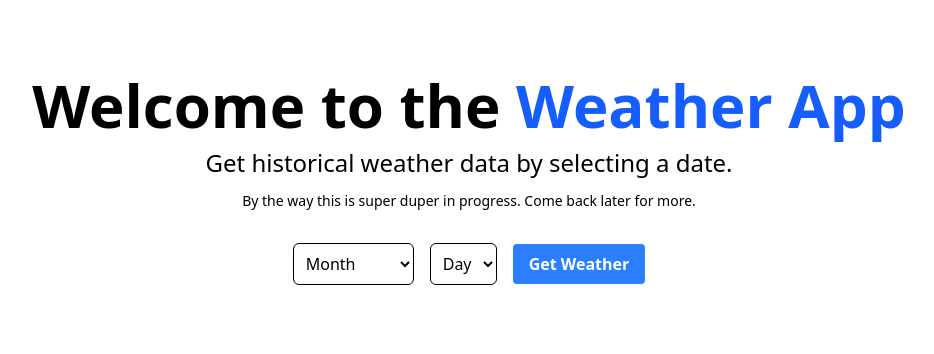
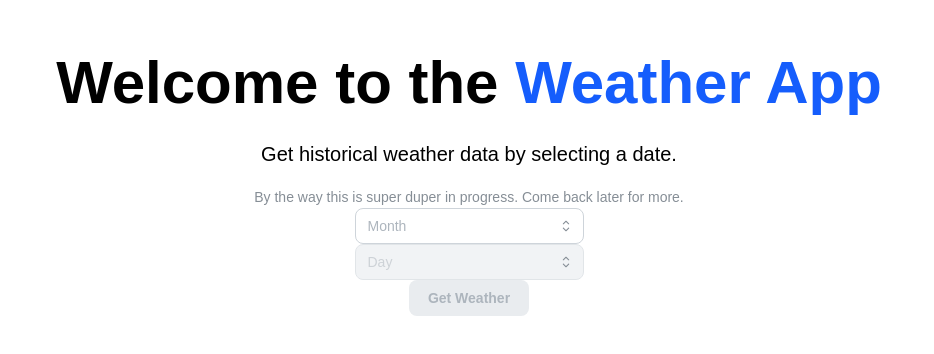
Before and after one commit to akurre/vaycay_v2, a React (Vite) app in the folder client/: page / in a window 1280 px wide. Shown: the part 220-574 px from the top of the page, without its empty margins (171-1105 px from the left). Built offline with nearby package versions, Linux system fonts and the light colour scheme.

Commit message:
mantine!!

```diff
--- a/client/package.json
+++ b/client/package.json
@@ -16,6 +16,10 @@
   },
   "dependencies": {
     "@apollo/client": "^4.0.8",
+    "@mantine/core": "^8.3.6",
+    "@mantine/dates": "^8.3.6",
+    "@mantine/hooks": "^8.3.6",
+    "dayjs": "^1.11.18",
     "graphql": "^16.9.0",
     "react": "^19.0.0",
     "react-dom": "^19.0.0",
--- a/client/src/App.tsx
+++ b/client/src/App.tsx
@@ -1,15 +1,20 @@
 import { BrowserRouter, Routes, Route } from 'react-router-dom';
+import { MantineProvider } from '@mantine/core';
+import '@mantine/core/styles.css';
+import { theme } from './theme';
 import Home from './pages/home';
 import DateWeatherPage from './pages/date';
 
 function App() {
   return (
+    <MantineProvider theme={theme}>
       <BrowserRouter>
         <Routes>
           <Route path="/" element={<Home />} />
           <Route path="/day/:date" element={<DateWeatherPage />} />
         </Routes>
       </BrowserRouter>
+    </MantineProvider>
   );
 }
 
--- a/client/src/components/Map/MapPopup.tsx
+++ b/client/src/components/Map/MapPopup.tsx
@@ -1,32 +1,27 @@
 import { WeatherData } from '../../types/cityWeatherDataType';
 import { Popup } from 'react-leaflet';
+import { Title, Text } from '@mantine/core';
+import { toTitleCase } from '../../utils/toTitleCase';
+import { formatWeatherData } from './utils/formatWeatherData';
 
 interface PopupProps {
   city: WeatherData;
 }
 
 const MapPopup = (Props: PopupProps) => {
-  // TODO reformat all this crapola
+  const weatherItems = formatWeatherData(Props.city);
+
   return (
     <Popup>
       <div className="space-y-1">
-        <h3>
-          {Props.city.city.toLowerCase().replace(/\b\w/g, (char) => char.toUpperCase())},{' '}
-          {Props.city.country ?? ''}
-        </h3>
-        {Props.city.maxTemperature !== null && (
-          <p>Max Temp: {Props.city.maxTemperature.toFixed(1)}&deg;C</p>
-        )}
-        {Props.city.minTemperature !== null && (
-          <p>Min Temp: {Props.city.minTemperature.toFixed(1)}&deg;C</p>
-        )}
-        {Props.city.avgTemperature !== null && (
-          <p>Average Temp: {Props.city.avgTemperature.toFixed(1)}&deg;C</p>
-        )}
-        {Props.city.precipitation !== null && <p>Precipitation: {Props.city.precipitation}cm</p>}
-        {Props.city.population !== null && (
-          <p>Population: {Props.city.population.toLocaleString()}</p>
-        )}
+        <Title order={4}>
+          {toTitleCase(Props.city.city)}, {Props.city.country ?? ''}
+        </Title>
+        {weatherItems.map((item, index) => (
+          <Text key={index} size="sm">
+            {item.label}: {item.value}
+          </Text>
+        ))}
       </div>
     </Popup>
   );
--- /dev/null
+++ b/client/src/components/Map/utils/formatWeatherData.ts
@@ -0,0 +1,47 @@
+import { WeatherData } from '../../../types/cityWeatherDataType';
+
+export interface WeatherDataItem {
+  label: string;
+  value: string;
+}
+
+export function formatWeatherData(city: WeatherData): WeatherDataItem[] {
+  const items: WeatherDataItem[] = [];
+
+  if (city.maxTemperature !== null) {
+    items.push({
+      label: 'Max Temp',
+      value: `${city.maxTemperature.toFixed(1)}°C`,
+    });
+  }
+
+  if (city.minTemperature !== null) {
+    items.push({
+      label: 'Min Temp',
+      value: `${city.minTemperature.toFixed(1)}°C`,
+    });
+  }
+
+  if (city.avgTemperature !== null) {
+    items.push({
+      label: 'Average Temp',
+      value: `${city.avgTemperature.toFixed(1)}°C`,
+    });
+  }
+
+  if (city.precipitation !== null) {
+    items.push({
+      label: 'Precipitation',
+      value: `${city.precipitation}cm`,
+    });
+  }
+
+  if (city.population !== null) {
+    items.push({
+      label: 'Population',
+      value: city.population.toLocaleString(),
+    });
+  }
+
+  return items;
+}
--- a/client/src/components/Navigation/dateNavigaton.tsx
+++ b/client/src/components/Navigation/dateNavigaton.tsx
@@ -1,76 +1,53 @@
 import React, { useState } from 'react';
 import { useNavigate } from 'react-router-dom';
+import { Select, Button } from '@mantine/core';
+import { monthOptions } from '../../utils/monthOptions';
+import { generateDaysOptions } from '../../utils/generateDaysOptions';
 
 interface DateEntryFormProps {
   onSubmit: (formattedDate: string) => void;
 }
 
 const DateEntryForm: React.FC<DateEntryFormProps> = ({ onSubmit }) => {
-  const [month, setMonth] = useState('');
-  const [day, setDay] = useState('');
+  const [month, setMonth] = useState<string | null>(null);
+  const [day, setDay] = useState<string | null>(null);
   const navigate = useNavigate();
-
-  // Function to generate options for days based on selected month
-  const generateDaysOptions = (selectedMonth: string) => {
-    const numberOfDays = new Date(2022, parseInt(selectedMonth, 10), 0).getDate();
-    const daysOptions = [];
-
-    for (let i = 1; i <= numberOfDays; i++) {
-      const dayFormatted = i.toString().padStart(2, '0');
-      daysOptions.push(
-        <option key={dayFormatted} value={dayFormatted}>
-          {dayFormatted}
-        </option>
-      );
-    }
-
-    return daysOptions;
-  };
 
   const handleSubmit = (event: React.FormEvent<HTMLFormElement>) => {
     event.preventDefault();
+    if (month && day) {
       const formattedDate = `${month}${day}`;
       onSubmit(formattedDate);
       navigate(`/day/${formattedDate}`);
+    }
   };
 
+  const dayOptions = month ? generateDaysOptions(month) : [];
+
   return (
-    <form onSubmit={handleSubmit} className="mt-8">
-      <select
+    <form onSubmit={handleSubmit}>
+      <div className='mt-xl'>
+        <Select
+          placeholder="Month"
+          data={monthOptions}
           value={month}
-        onChange={(e) => setMonth(e.target.value)}
-        className="border p-2 rounded-md"
+          onChange={setMonth}
           required
-      >
-        <option value="">Month</option>
-        <option value="01">January</option>
-        <option value="02">February</option>
-        <option value="03">March</option>
-        <option value="04">April</option>
-        <option value="05">May</option>
-        <option value="06">June</option>
-        <option value="07">July</option>
-        <option value="08">August</option>
-        <option value="09">September</option>
-        <option value="10">October</option>
-        <option value="11">November</option>
-        <option value="12">December</option>
-      </select>
-      <select
+          searchable
+        />
+        <Select
+          placeholder="Day"
+          data={dayOptions}
           value={day}
-        onChange={(e) => setDay(e.target.value)}
-        className="border p-2 rounded-md ml-4"
+          onChange={setDay}
           required
-      >
-        <option value="">Day</option>
-        {month && generateDaysOptions(month)}
-      </select>
-      <button
-        type="submit"
-        className="ml-4 bg-blue-500 hover:bg-blue-700 text-white font-bold py-2 px-4 rounded"
-      >
+          disabled={!month}
+          searchable
+        />
+        <Button type="submit" disabled={!month || !day}>
           Get Weather
-      </button>
+        </Button>
+      </div>
     </form>
   );
 };
--- a/client/src/pages/date.tsx
+++ b/client/src/pages/date.tsx
@@ -1,21 +1,35 @@
 import { useNavigate, useParams } from 'react-router-dom';
-import { useWeatherByDate } from '../api/dates/useWeatherByDate'; // test error
+import { useWeatherByDate } from '../api/dates/useWeatherByDate';
 import DateEntryForm from '../components/Navigation/dateNavigaton';
 import WorldMap from '../components/Map/WorldMap';
 import { FC } from 'react';
+import { Loader, Alert } from '@mantine/core';
 
 const DateWeatherPage: FC = () => {
   const { date } = useParams<{ date: string }>();
   const { dataReturned: weatherData, isError, isLoading } = useWeatherByDate(String(date));
   const navigate = useNavigate();
   const handleDateSubmit = (formattedDate: string) => {
-    // Redirect to the new date
     navigate(`/day/${formattedDate}`);
   };
 
-  if (isError) return <div>Failed to load weather data. </div>;
-  console.log(isError);
-  if (isLoading || !weatherData) return <div>Loading...</div>;
+  if (isError) {
+    return (
+      <div className="w-full h-screen flex justify-center items-center">
+        <Alert color="red" title="Error">
+          Failed to load weather data.
+        </Alert>
+      </div>
+    );
+  }
+
+  if (isLoading || !weatherData) {
+    return (
+      <div className="w-full h-screen flex justify-center items-center">
+        <Loader size="xl" />
+      </div>
+    );
+  }
 
   return (
     <div className="w-full h-screen bg-gray-200 flex justify-center items-center">
--- a/client/src/pages/home.tsx
+++ b/client/src/pages/home.tsx
@@ -1,27 +1,28 @@
 import { FC } from 'react';
 import { useNavigate } from 'react-router-dom';
+import { Title, Text } from '@mantine/core';
 import DateEntryForm from '../components/Navigation/dateNavigaton';
 
 const Home: FC = () => {
   const navigate = useNavigate();
   const handleDateSubmit = (formattedDate: string) => {
-    // Redirect to the new date
     navigate(`/day/${formattedDate}`);
   };
 
   return (
     <div className="flex flex-col items-center justify-center min-h-screen py-2">
       <main className="flex flex-col items-center justify-center w-full flex-1 px-20 text-center">
-        {/* TODO make these components */}
-        <h1 className="text-6xl font-bold">
+        <Title order={1} size="3.75rem" fw={700}>
           Welcome to the <span className="text-blue-600">Weather App</span>
-        </h1>
+        </Title>
 
-        <p className="mt-3 text-2xl">Get historical weather data by selecting a date.</p>
+        <Text size="xl" mt="md">
+          Get historical weather data by selecting a date.
+        </Text>
 
-        <p className="mt-3 text-sm">
+        <Text size="sm" mt="md" c="dimmed">
           By the way this is super duper in progress. Come back later for more.
-        </p>
+        </Text>
 
         <DateEntryForm onSubmit={handleDateSubmit} />
       </main>
--- /dev/null
+++ b/client/src/theme.ts
@@ -0,0 +1,7 @@
+import { createTheme } from '@mantine/core';
+
+export const theme = createTheme({
+  primaryColor: 'blue',
+  fontFamily: 'Arial, sans-serif',
+  defaultRadius: 'md',
+});
--- /dev/null
+++ b/client/src/utils/formatTemperature.ts
@@ -0,0 +1,4 @@
+export function formatTemperature(temp: number | null): string | null {
+  if (temp === null) return null;
+  return `${temp.toFixed(1)}°C`;
+}
--- /dev/null
+++ b/client/src/utils/generateDaysOptions.ts
@@ -0,0 +1,14 @@
+export function generateDaysOptions(selectedMonth: string): Array<{ value: string; label: string }> {
+  const numberOfDays = new Date(2022, parseInt(selectedMonth, 10), 0).getDate();
+  const daysOptions = [];
+
+  for (let i = 1; i <= numberOfDays; i++) {
+    const dayFormatted = i.toString().padStart(2, '0');
+    daysOptions.push({
+      value: dayFormatted,
+      label: dayFormatted,
+    });
+  }
+
+  return daysOptions;
+}
--- /dev/null
+++ b/client/src/utils/monthOptions.ts
@@ -0,0 +1,14 @@
+export const monthOptions = [
+  { value: '01', label: 'January' },
+  { value: '02', label: 'February' },
+  { value: '03', label: 'March' },
+  { value: '04', label: 'April' },
+  { value: '05', label: 'May' },
+  { value: '06', label: 'June' },
+  { value: '07', label: 'July' },
+  { value: '08', label: 'August' },
+  { value: '09', label: 'September' },
+  { value: '10', label: 'October' },
+  { value: '11', label: 'November' },
+  { value: '12', label: 'December' },
+];
--- /dev/null
+++ b/client/src/utils/toTitleCase.ts
@@ -0,0 +1,3 @@
+export function toTitleCase(str: string): string {
+  return str.toLowerCase().replace(/\b\w/g, (char) => char.toUpperCase());
+}
```
Also changed, not shown: 2 other files (tests, documents, lock files or other folders). Lines whose indentation alone changed are shown as unchanged.
